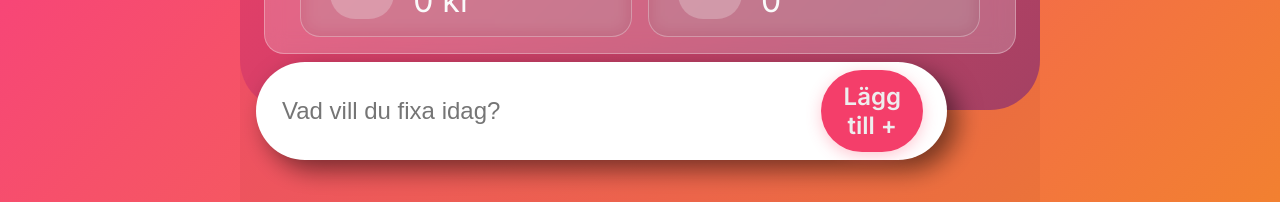
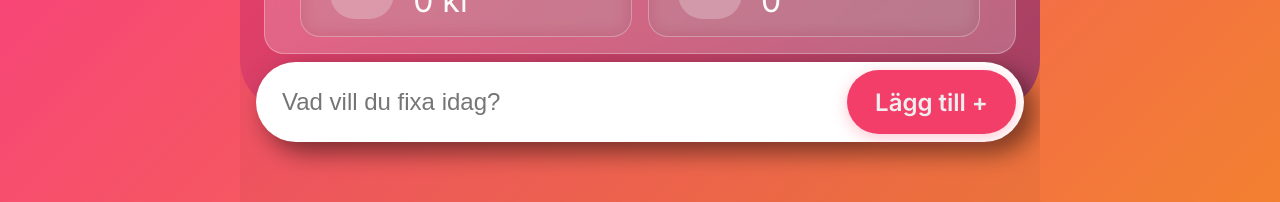
Before and after one commit to sofia-rothman/viola-app, a React (Vite) app in the folder app/: page / in a window 1280 px wide. Shown: the part 299-501 px from the top of the page. Built offline with nearby package versions, Linux system fonts and the light colour scheme; no server answers; the database is empty.

Commit message:
feat: fix styling input field

```diff
--- a/app/src/index.css
+++ b/app/src/index.css
@@ -67,6 +67,7 @@ h3 { font-size: 1.6em; font-weight: 300; }
   overflow-x: hidden;
   -webkit-overflow-scrolling: touch;
   width: 100%;
+  height: 100vh;
   margin: 0 auto;
   padding-bottom: 110px;
   box-sizing: border-box;
--- a/app/src/pages/TaskPage/components/TaskInput/TaskInput.css
+++ b/app/src/pages/TaskPage/components/TaskInput/TaskInput.css
@@ -6,7 +6,6 @@
   background-color: white;
   grid-template-columns: 2fr 1fr;
   justify-content: space-between;
-  width: 90%;
   border-radius: 50px;
   border:none;
   box-shadow: 10px 10px 25px rgba(0, 0, 0, 0.5);
@@ -21,7 +20,6 @@
 }
 
 .button-wrapper {
-  padding-right: 1rem;
   justify-content: end;
   align-items: center;
   display: flex;
@@ -43,3 +41,12 @@
   background-color: var(--secondary-pink);
   box-shadow: 0 6px 20px rgba(0, 0, 0, 0.15);
 }
+
+/* MEDIA QUERIES */
+
+/* Deskop */
+@media (min-width: 768px) {
+  .add-button {
+    width: auto;
+  }
+}
```
